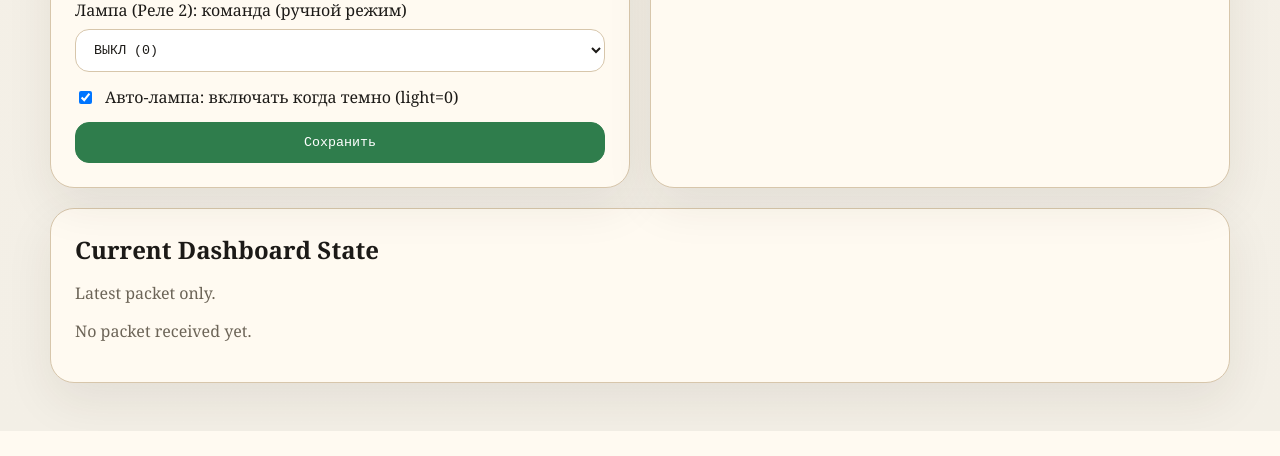
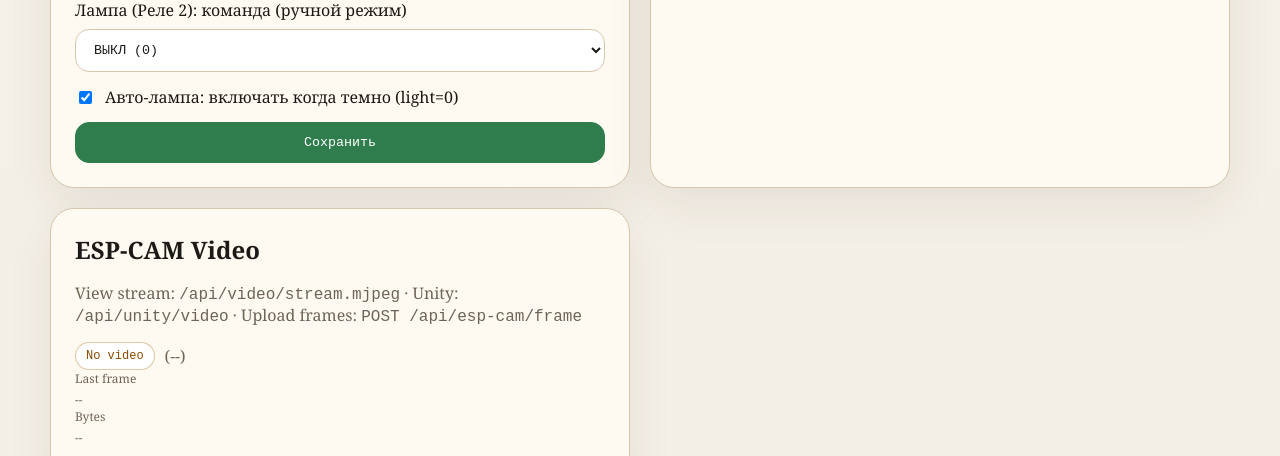
Before and after one commit to Dyman17/QUNAR_SENSORS, a FastAPI app: page / in a window 1280 px wide. Shown: the part 1001-1457 px from the top of the page. Before the commit the page ends 1432 px from the top, so only its background shows below. Run offline with FastAPI, Linux system fonts and the light colour scheme.

Commit message:
Add ESP-CAM video ingest and streaming

```diff
--- a/app.py
+++ b/app.py
@@ -1,12 +1,13 @@
 from __future__ import annotations
 
 import os
+import time
 from datetime import datetime, timezone
-from threading import Lock
+from threading import Condition, Lock
 from typing import Any
 
 from fastapi import FastAPI, Form, HTTPException, Request
-from fastapi.responses import HTMLResponse, JSONResponse, RedirectResponse
+from fastapi.responses import HTMLResponse, JSONResponse, RedirectResponse, Response, StreamingResponse
 from fastapi.staticfiles import StaticFiles
 from fastapi.templating import Jinja2Templates
 from pydantic import BaseModel, ConfigDict, Field, ValidationError
@@ -18,15 +19,28 @@ templates = Jinja2Templates(directory=os.path.join(BASE_DIR, "templates"))
 ESP_PACKET_ALIASES = {
     "t1": "temperature1",
     "temp1": "temperature1",
+    "temp": "temperature1",
+    "temperature": "temperature1",
+    "air_temp": "temperature1",
     "h1": "humidity1",
     "hum1": "humidity1",
+    "humidity": "humidity1",
+    "air_humidity": "humidity1",
+    "humanity": "humidity1",
     "t2": "temperature2",
     "temp2": "temperature2",
+    "tempSoil": "temperature2",
+    "soil_temp": "temperature2",
+    "temperature_soil": "temperature2",
     "h2": "humidity2",
     "hum2": "humidity2",
+    "humiditySoil": "humidity2",
     "soilPercent": "soil",
     "soil_percent": "soil",
     "soil_moisture": "soil",
+    "soil_humidity": "soil",
+    "humanitySoil": "soil",
+    "soil_humanity": "soil",
     "relay1": "relay1_state",
     "relay2": "relay2_state",
     "relay1State": "relay1_state",
@@ -81,6 +95,104 @@ class ControlConfig(BaseModel):
     lamp_on_when_dark: bool = True
 
 
+class UnityCommandsPayload(BaseModel):
+    """
+    Minimal commands payload for Unity clients.
+
+    Intended JSON:
+      {"device_id": 1, "device_token": "...", "relay1": 0|1, "relay2": true|false}
+    """
+
+    device_id: int | None = None
+    device_token: str | None = None
+
+    relay1: int | None = Field(None, ge=0, le=1)
+    relay2: bool | None = None
+
+    relay1_mode: str | None = Field(None, pattern="^(manual|auto)$")
+    relay2_mode: str | None = Field(None, pattern="^(manual|auto)$")
+
+
+def _parse_iso_datetime(value: str | None) -> datetime | None:
+    if not value:
+        return None
+    try:
+        parsed = datetime.fromisoformat(value)
+    except Exception:
+        return None
+    if parsed.tzinfo is None:
+        return parsed.replace(tzinfo=timezone.utc)
+    return parsed
+
+
+def _compute_online_seconds(received_at_iso: str | None) -> tuple[bool, int | None]:
+    received = _parse_iso_datetime(received_at_iso)
+    if not received:
+        return False, None
+    now = datetime.now(timezone.utc)
+    seconds = max(0, int((now - received).total_seconds()))
+    return seconds <= 30, seconds
+
+
+def _age_seconds(received_at_iso: str | None) -> int | None:
+    received = _parse_iso_datetime(received_at_iso)
+    if not received:
+        return None
+    now = datetime.now(timezone.utc)
+    return max(0, int((now - received).total_seconds()))
+
+
+def _unity_current_payload(dashboard_state: dict[str, Any]) -> dict[str, Any]:
+    packet = dashboard_state.get("last_packet") or {}
+    computed = dashboard_state.get("last_computed") or {}
+    control = dashboard_state.get("control") or {}
+    received_at = dashboard_state.get("last_received_at")
+    online, seconds_ago = _compute_online_seconds(received_at)
+
+    relay_state = (computed.get("relay_state") or {}) if isinstance(computed, dict) else {}
+
+    sensors = {
+        "air": {
+            "temperature": packet.get("temperature1"),
+            "humidity": packet.get("humidity1"),
+        },
+        "soil": {
+            "humidity": packet.get("soil"),
+            "temperature": packet.get("temperature2"),
+        },
+        "light": {
+            "l1": packet.get("light1"),
+            "l2": packet.get("light2"),
+        },
+        "wifi": {
+            "rssi": packet.get("wifi_rssi"),
+        },
+    }
+
+    relays = {
+        "state": {
+            "relay1": packet.get("relay1_state"),
+            "relay2": packet.get("relay2_state"),
+        },
+        "command": {
+            "relay1": relay_state.get("relay1_command"),
+            "relay2": relay_state.get("relay2_command"),
+        },
+        "mode": {
+            "relay1": control.get("relay1_mode"),
+            "relay2": control.get("relay2_mode"),
+        },
+    }
+
+    return {
+        "ok": True,
+        "received_at": received_at,
+        "online": online,
+        "seconds_ago": seconds_ago,
+        "device_id": packet.get("device_id"),
+        "sensors": sensors,
+        "relays": relays,
+    }
 class ReceiverState:
     def __init__(self) -> None:
         self.lock = Lock()
@@ -91,6 +203,13 @@ class ReceiverState:
         self.last_packet: dict[str, Any] | None = None
         self.last_normalized: dict[str, Any] | None = None
         self.last_received_at: str | None = None
+
+        self.video_lock = Lock()
+        self.video_cond = Condition(self.video_lock)
+        self.video_seq: int = 0
+        self.last_jpeg: bytes | None = None
+        self.last_jpeg_at: str | None = None
+        self.last_jpeg_device_id: str | None = None
 
 
 state = ReceiverState()
@@ -282,6 +401,213 @@ def get_current_state():
     }
 
 
+@app.get("/api/unity/current")
+def unity_current():
+    dashboard_state = current_dashboard_state()
+    return _unity_current_payload(dashboard_state)
+
+
+@app.post("/api/unity/commands")
+def unity_commands(payload: UnityCommandsPayload):
+    if payload.relay1 is None and payload.relay2 is None and payload.relay1_mode is None and payload.relay2_mode is None:
+        raise HTTPException(status_code=400, detail="No commands provided.")
+
+    with state.lock:
+        control = state.control.model_copy(deep=True)
+
+        if payload.relay1_mode is not None:
+            control.relay1_mode = payload.relay1_mode
+        if payload.relay2_mode is not None:
+            control.relay2_mode = payload.relay2_mode
+
+        # Default to manual when sending direct relay commands.
+        if payload.relay1 is not None:
+            control.relay1_mode = "manual"
+            control.relay1_manual_command = int(payload.relay1)
+        if payload.relay2 is not None:
+            control.relay2_mode = "manual"
+            control.relay2_manual_command = 1 if bool(payload.relay2) else 0
+
+        state.control = control
+
+        relay_state, meta = compute_commands(state.last_packet)
+        state.last_computed = {"relay_state": relay_state.model_dump(), **meta}
+
+    return {
+        "accepted": True,
+        "relay1_command": relay_state.relay1_command,
+        "relay2_command": relay_state.relay2_command,
+        "control": state.control.model_dump(),
+    }
+
+
+def _require_esp_cam_token(request: Request) -> None:
+    expected = os.getenv("ESP_CAM_TOKEN")
+    if not expected:
+        return
+    token = request.headers.get("x-esp-cam-token") or request.query_params.get("token")
+    if not token or token != expected:
+        raise HTTPException(status_code=401, detail="Invalid ESP-CAM token.")
+
+
+@app.post("/api/esp-cam/frame")
+async def receive_esp_cam_frame(request: Request):
+    """
+    Accept a single JPEG frame and store only the latest one in memory.
+
+    Supported content-types:
+      - image/jpeg (raw body)
+      - application/octet-stream (raw body)
+      - multipart/form-data (field name: frame|file|image)
+
+    Optional auth:
+      - set env var ESP_CAM_TOKEN and send ?token=... or header X-ESP-CAM-Token
+    """
+
+    _require_esp_cam_token(request)
+
+    device_id = request.query_params.get("device_id") or request.headers.get("x-device-id")
+    content_type = (request.headers.get("content-type") or "").lower()
+    jpeg: bytes | None = None
+
+    if content_type.startswith("image/jpeg") or content_type.startswith("application/octet-stream"):
+        jpeg = await request.body()
+    elif content_type.startswith("multipart/form-data"):
+        form = await request.form()
+        upload = form.get("frame") or form.get("file") or form.get("image")
+        if upload is not None and hasattr(upload, "read"):
+            jpeg = await upload.read()
+    else:
+        raise HTTPException(status_code=415, detail="Expected image/jpeg, application/octet-stream, or multipart/form-data.")
+
+    if not jpeg or len(jpeg) < 10:
+        raise HTTPException(status_code=400, detail="Empty JPEG payload.")
+
+    received_at = utc_now_iso()
+    with state.video_cond:
+        state.last_jpeg = jpeg
+        state.last_jpeg_at = received_at
+        state.last_jpeg_device_id = str(device_id) if device_id is not None else None
+        state.video_seq += 1
+        state.video_cond.notify_all()
+
+    return JSONResponse({"accepted": True, "received_at": received_at, "bytes": len(jpeg)})
+
+
+@app.get("/api/video/status")
+def video_status():
+    with state.video_lock:
+        received_at = state.last_jpeg_at
+        size = len(state.last_jpeg) if state.last_jpeg is not None else None
+        device_id = state.last_jpeg_device_id
+
+    age_sec = _age_seconds(received_at)
+    return {
+        "has_frame": received_at is not None,
+        "last_received_at": received_at,
+        "age_sec": age_sec,
+        "bytes": size,
+        "device_id": device_id,
+    }
+
+
+@app.get("/api/video/latest.jpg")
+def video_latest_jpeg():
+    with state.video_lock:
+        jpeg = state.last_jpeg
+        received_at = state.last_jpeg_at
+
+    if not jpeg:
+        raise HTTPException(status_code=404, detail="No frame received yet.")
+
+    headers = {
+        "Cache-Control": "no-store, no-cache, must-revalidate, max-age=0",
+        "Pragma": "no-cache",
+    }
+    if received_at:
+        headers["X-Frame-Received-At"] = received_at
+    return Response(content=jpeg, media_type="image/jpeg", headers=headers)
+
+
+def _mjpeg_generator(boundary: str, keepalive_sec: float = 2.0):
+    last_seq = -1
+    last_send = 0.0
+    while True:
+        try:
+            with state.video_cond:
+                if state.last_jpeg is None:
+                    state.video_cond.wait(timeout=1.0)
+                    continue
+
+                now_mono = time.monotonic()
+                timeout = max(0.1, keepalive_sec - (now_mono - last_send))
+                if state.video_seq == last_seq:
+                    state.video_cond.wait(timeout=timeout)
+
+                jpeg = state.last_jpeg
+                received_at = state.last_jpeg_at
+                seq = state.video_seq
+
+            if jpeg is None:
+                continue
+
+            now_mono = time.monotonic()
+            if seq == last_seq and (now_mono - last_send) < keepalive_sec:
+                continue
+
+            head = (
+                f"--{boundary}\r\n"
+                f"Content-Type: image/jpeg\r\n"
+                f"Content-Length: {len(jpeg)}\r\n"
+            ).encode("utf-8")
+            if received_at:
+                head += f"X-Frame-Received-At: {received_at}\r\n".encode("utf-8")
+            head += b"\r\n"
+
+            yield head + jpeg + b"\r\n"
+
+            last_seq = seq
+            last_send = time.monotonic()
+        except GeneratorExit:
+            return
+        except Exception:
+            return
+
+
+def _video_stream_response():
+    boundary = "frame"
+    return StreamingResponse(
+        _mjpeg_generator(boundary=boundary),
+        media_type=f"multipart/x-mixed-replace; boundary={boundary}",
+        headers={"Cache-Control": "no-store, no-cache, must-revalidate, max-age=0", "Pragma": "no-cache"},
+    )
+
+
+@app.get("/api/video/stream.mjpeg")
+def video_stream_mjpeg():
+    return _video_stream_response()
+
+
+@app.get("/api/video/stream")
+def video_stream_alias():
+    return _video_stream_response()
+
+
+@app.get("/api/unity/video/stream.mjpeg")
+def unity_video_stream_mjpeg():
+    return _video_stream_response()
+
+
+@app.get("/api/unity/video/latest.jpg")
+def unity_video_latest_jpeg():
+    return video_latest_jpeg()
+
+
+@app.get("/api/unity/video")
+def unity_video_default():
+    return _video_stream_response()
+
+
 @app.post("/api/esp")
 def receive_esp_packet(raw_packet: dict[str, Any]):
     payload, normalized = normalize_packet(raw_packet)
--- a/static/app.js
+++ b/static/app.js
@@ -2,6 +2,7 @@
   const POLL_MS = 2000;
   const TIME_ZONE = "Asia/Qyzylorda"; // UTC+5
   const LOCALE = "ru-RU";
+  const CAM_ONLINE_SEC = 10;
 
   const byId = (id) => document.getElementById(id);
   const setText = (id, value) => {
@@ -69,6 +70,15 @@
     setText("status-ago", `(${fmtAgo(seconds)})`);
   };
 
+  const setCamStatus = (online, seconds) => {
+    const badge = byId("cam-status-badge");
+    if (!badge) return;
+    badge.textContent = online ? "Video online" : "No video";
+    badge.classList.toggle("ok", Boolean(online));
+    badge.classList.toggle("warn", !online);
+    setText("cam-status-ago", `(${fmtAgo(seconds)})`);
+  };
+
   async function poll() {
     try {
       const res = await fetch("/api/current", { cache: "no-store" });
@@ -130,8 +140,52 @@
     }
   }
 
+  const reloadCam = () => {
+    const img = byId("cam-img");
+    if (!img) return;
+    img.src = `/api/video/stream.mjpeg?t=${Date.now()}`;
+  };
+
+  async function pollVideo() {
+    if (!byId("cam-status-badge")) return;
+
+    try {
+      const res = await fetch("/api/video/status", { cache: "no-store" });
+      if (!res.ok) throw new Error(`HTTP ${res.status}`);
+      const data = await res.json();
+
+      const receivedAt = data.last_received_at || null;
+      setText("cam-received-at", fmt(receivedAt));
+      setText("cam-bytes", fmt(data.bytes));
+
+      if (!data.has_frame) {
+        setText("cam-has-frame", "Waiting for the first frame...");
+        setCamStatus(false, null);
+        return;
+      }
+
+      const now = Date.now();
+      const last = receivedAt ? Date.parse(receivedAt) : NaN;
+      const seconds = Number.isFinite(last) ? Math.max(0, Math.floor((now - last) / 1000)) : null;
+      const online = seconds !== null && seconds <= CAM_ONLINE_SEC;
+      setCamStatus(online, seconds);
+      setText("cam-has-frame", "Frames received.");
+    } catch (e) {
+      setCamStatus(false, null);
+      setText("cam-has-frame", "Video status error. Check server logs.");
+    }
+  }
+
   window.addEventListener("load", () => {
     poll();
     setInterval(poll, POLL_MS);
+
+    const reload = byId("cam-reload");
+    if (reload) reload.addEventListener("click", reloadCam);
+    const img = byId("cam-img");
+    if (img) img.addEventListener("error", () => setText("cam-has-frame", "Stream error. Try Reload stream."));
+
+    pollVideo();
+    setInterval(pollVideo, POLL_MS);
   });
 })();
--- a/static/styles.css
+++ b/static/styles.css
@@ -263,6 +263,32 @@ summary {
   color: #8b4a00;
 }
 
+.stream-wrap {
+  margin-top: 12px;
+  border: 1px solid var(--line);
+  border-radius: 18px;
+  background: #0d0d0d;
+  overflow: hidden;
+  aspect-ratio: 4 / 3;
+  display: flex;
+  align-items: center;
+  justify-content: center;
+}
+
+.stream-img {
+  width: 100%;
+  height: 100%;
+  object-fit: contain;
+  display: block;
+}
+
+.stream-actions {
+  margin-top: 12px;
+  display: flex;
+  gap: 12px;
+  align-items: center;
+}
+
 @media (max-width: 920px) {
   .grid,
   .packet-grid {
--- a/templates/index.html
+++ b/templates/index.html
@@ -93,6 +93,28 @@
           </div>
           <p id="has-packet" class="muted">Пакеты ещё не приходили.</p>
         </article>
+
+        <article class="card">
+          <h2>ESP-CAM Video</h2>
+          <p class="muted">
+            View stream: <code>/api/video/stream.mjpeg</code> · Unity: <code>/api/unity/video</code> · Upload frames: <code>POST /api/esp-cam/frame</code>
+          </p>
+          <div class="badge-row">
+            <span id="cam-status-badge" class="badge warn">No video</span>
+            <span id="cam-status-ago" class="muted">(--) </span>
+          </div>
+          <div class="muted small">
+            <span class="label">Last frame</span> <span id="cam-received-at">--</span>
+            <span class="label">Bytes</span> <span id="cam-bytes">--</span>
+          </div>
+          <div class="stream-wrap">
+            <img id="cam-img" class="stream-img" src="/api/video/stream.mjpeg" alt="ESP-CAM stream" />
+          </div>
+          <div class="stream-actions">
+            <button type="button" id="cam-reload">Reload stream</button>
+          </div>
+          <p id="cam-has-frame" class="muted small">Waiting for the first frame...</p>
+        </article>
       </section>
 
       <section class="card">
```
Also changed, not shown: README.md.
